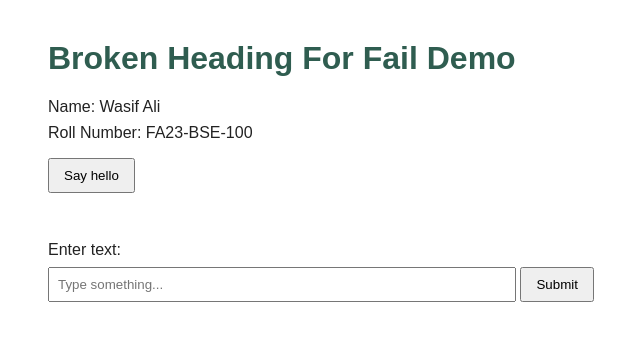
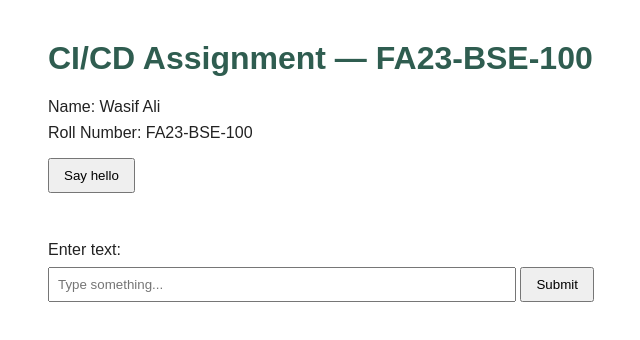
Before and after one commit to WasifAli9/cicd-assignment-FA23-BSE-100, a plain HTML site: page index.html in a window 1280 px wide. Shown: the whole page, without its empty margins (272-912 px from the left). Drawn offline with Linux system fonts and the light colour scheme.

Commit message:
Restore heading

```diff
--- a/index.html
+++ b/index.html
@@ -13,7 +13,7 @@
   </style>
 </head>
 <body>
-  <h1 id="main-heading">Broken Heading For Fail Demo</h1>
+  <h1 id="main-heading">CI/CD Assignment — FA23-BSE-100</h1>
   <p class="meta" id="student-name">Name: Wasif Ali</p>
   <p class="meta" id="roll-number">Roll Number: FA23-BSE-100</p>
 
```
